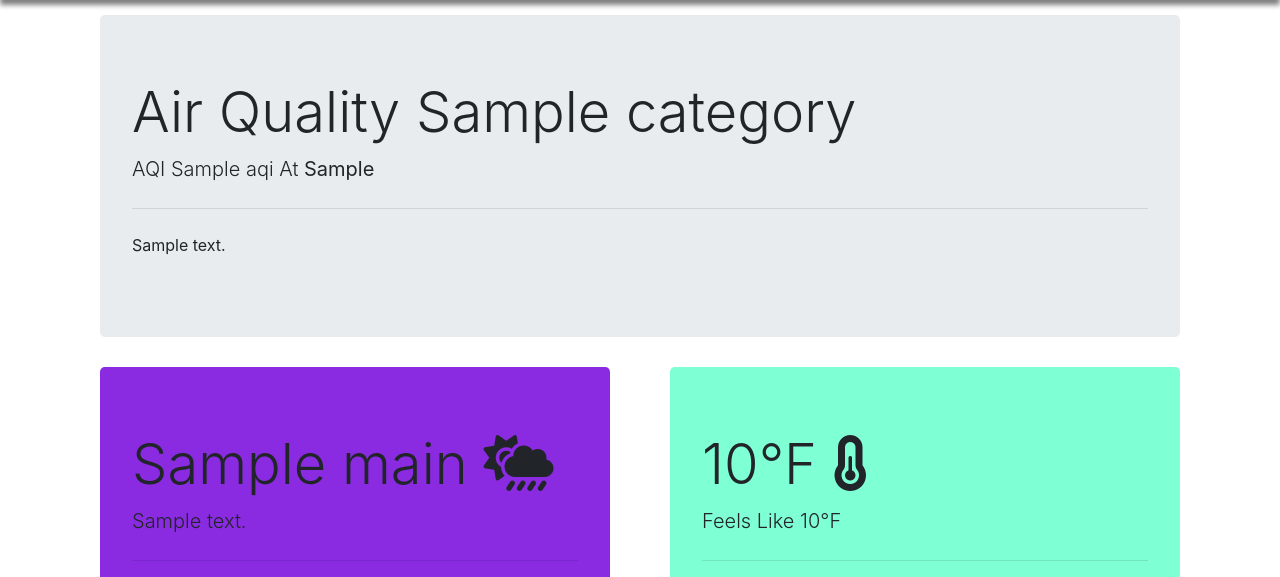
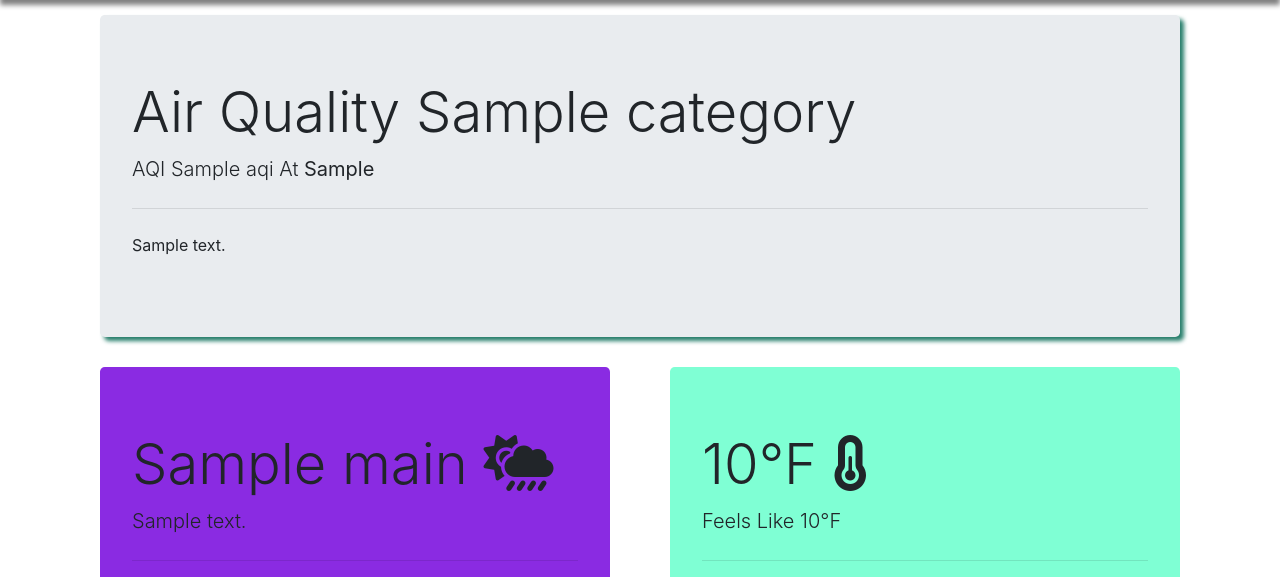
Before and after one commit to ArkapravaNandy/ZipWeather, a Django app: template ZipWeather/templates/Index.html in a window 1280 px wide, with the pointer over the restyled element. Shown: the part 56-633 px from the top of the page. Run offline with Django 3.2, Linux system fonts and the light colour scheme; the template is opened without the code that fills it: most values are stand-ins (such as "Sample title", 1, 10 or a date in 2020); some libraries are stand-ins or nearby versions.

Commit message:
Minor Changes

```diff
--- a/ZipWeather/templates/Index.html
+++ b/ZipWeather/templates/Index.html
@@ -35,6 +35,9 @@
       .weather{
         background-color: blueviolet;
 
+      }
+      .jumbotron:hover{
+        box-shadow: 4px 4px 4px rgb(38, 126, 107);
       }
       .temp{
         background-color: aquamarine;
```
